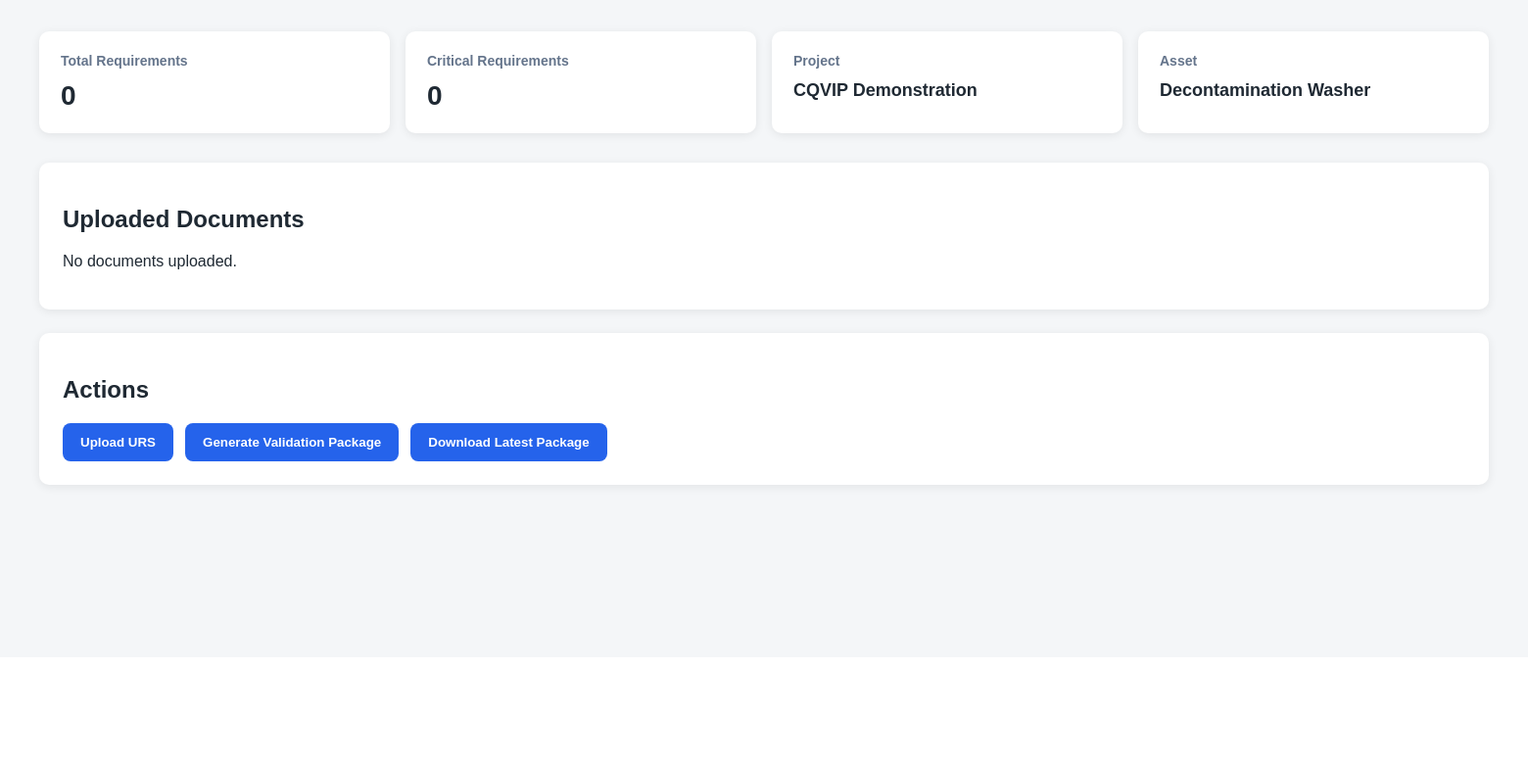
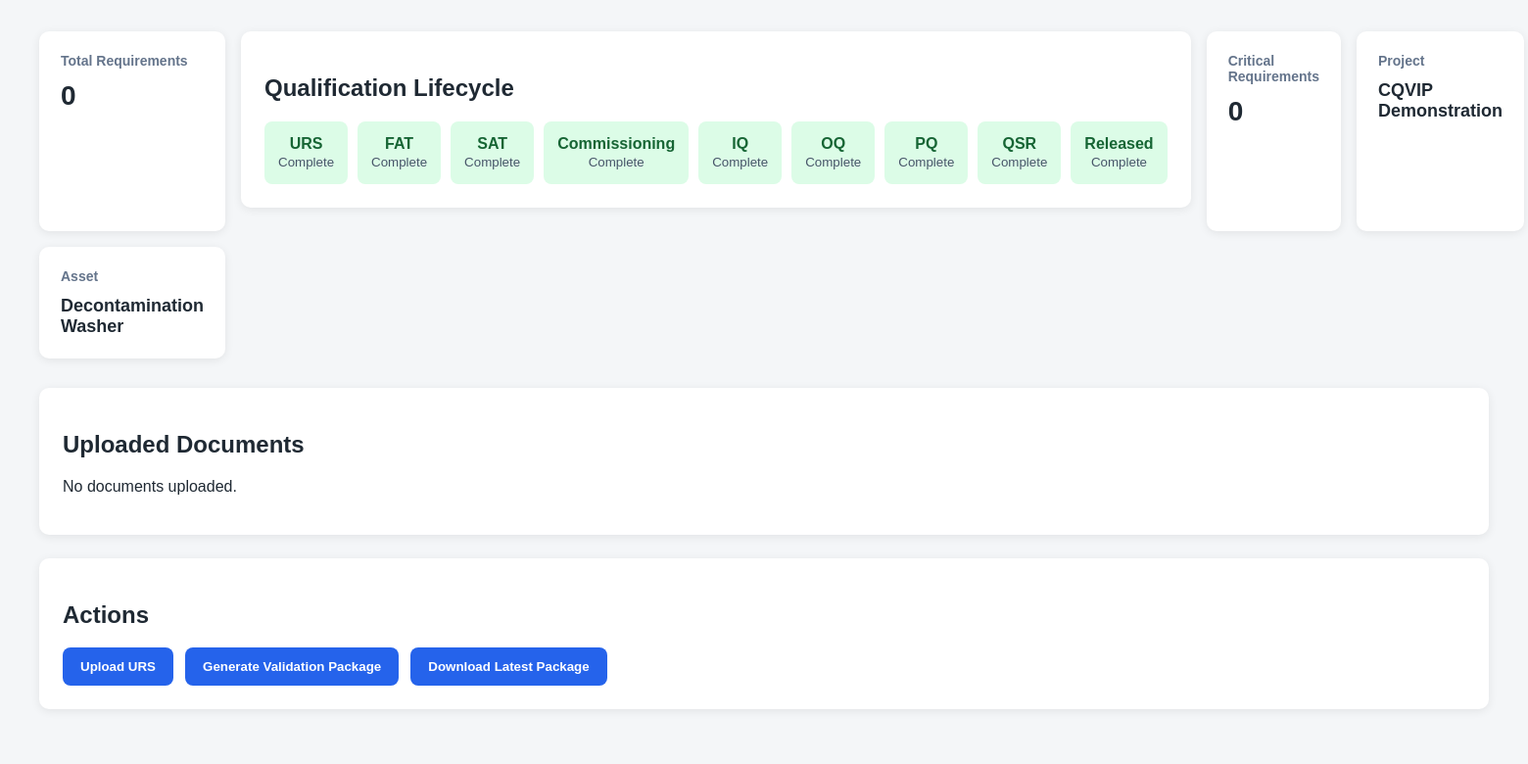
Before and after one commit to gjoanis/CQVIP, a FastAPI app: page / in a window 1560 px wide. Shown: the part 129-909 px from the top of the page at 98% size. Before the commit the page ends 632 px from the top, so only its background shows below. Run offline with FastAPI, Linux system fonts and the light colour scheme.

Commit message:
Initial CQVIP working prototype

```diff
--- a/web/main.py
+++ b/web/main.py
@@ -35,7 +35,18 @@ def get_dashboard_data():
 
     return {
         "total_requirements": total_requirements,
-        "critical_requirements": critical_requirements
+        "critical_requirements": critical_requirements,
+        "lifecycle": [
+            {"stage": "URS", "status": "Complete"},
+            {"stage": "FAT", "status": "Complete"},
+            {"stage": "SAT", "status": "Complete"},
+            {"stage": "Commissioning", "status": "Complete"},
+            {"stage": "IQ", "status": "Complete"},
+            {"stage": "OQ", "status": "Complete"},
+            {"stage": "PQ", "status": "Complete"},
+            {"stage": "QSR", "status": "Complete"},
+            {"stage": "Released", "status": "Complete"}
+        ]
     }
 
 
--- a/web/static/style.css
+++ b/web/static/style.css
@@ -78,3 +78,30 @@ button:hover {
     gap: 12px;
     flex-wrap: wrap;
 }
+
+.lifecycle {
+    display: grid;
+    grid-template-columns: repeat(9, 1fr);
+    gap: 10px;
+}
+
+.stage {
+    padding: 14px;
+    border-radius: 8px;
+    text-align: center;
+    background: #e5e7eb;
+}
+
+.stage span {
+    display: block;
+    font-weight: bold;
+}
+
+.stage small {
+    color: #475569;
+}
+
+.stage.complete {
+    background: #dcfce7;
+    color: #166534;
+}
--- a/web/templates/index.html
+++ b/web/templates/index.html
@@ -21,7 +21,18 @@
             <h3>Total Requirements</h3>
             <p>{{ dashboard.total_requirements }}</p>
         </div>
+    <div class="section">
+        <h2>Qualification Lifecycle</h2>
 
+        <div class="lifecycle">
+            {% for item in dashboard.lifecycle %}
+                <div class="stage complete">
+                    <span>{{ item.stage }}</span>
+                    <small>{{ item.status }}</small>
+                </div>
+            {% endfor %}
+        </div>
+    </div>
         <div class="card">
             <h3>Critical Requirements</h3>
             <p>{{ dashboard.critical_requirements }}</p>
```
